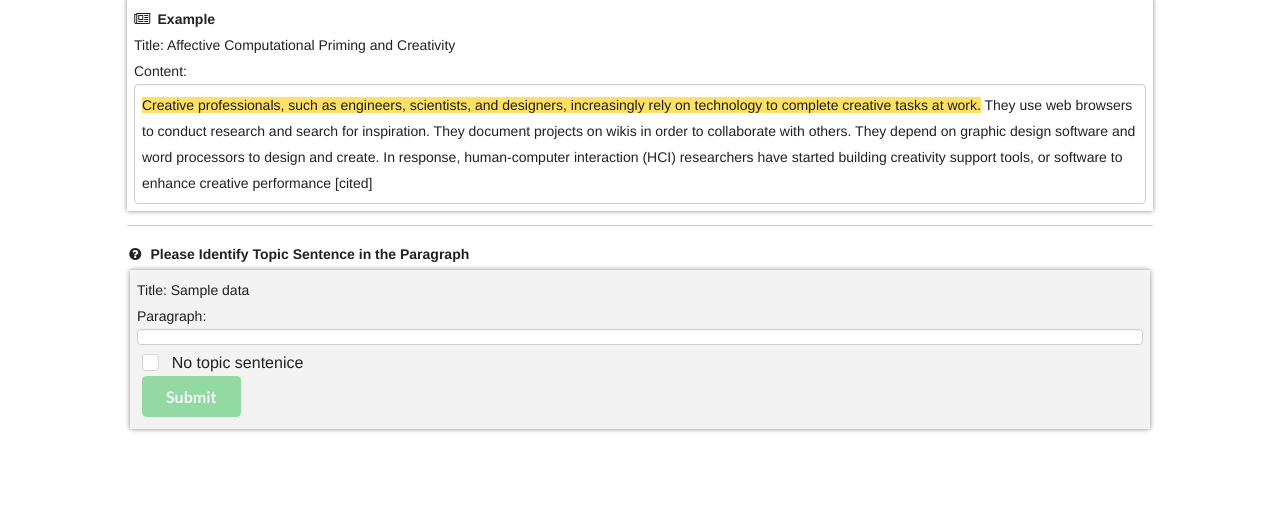
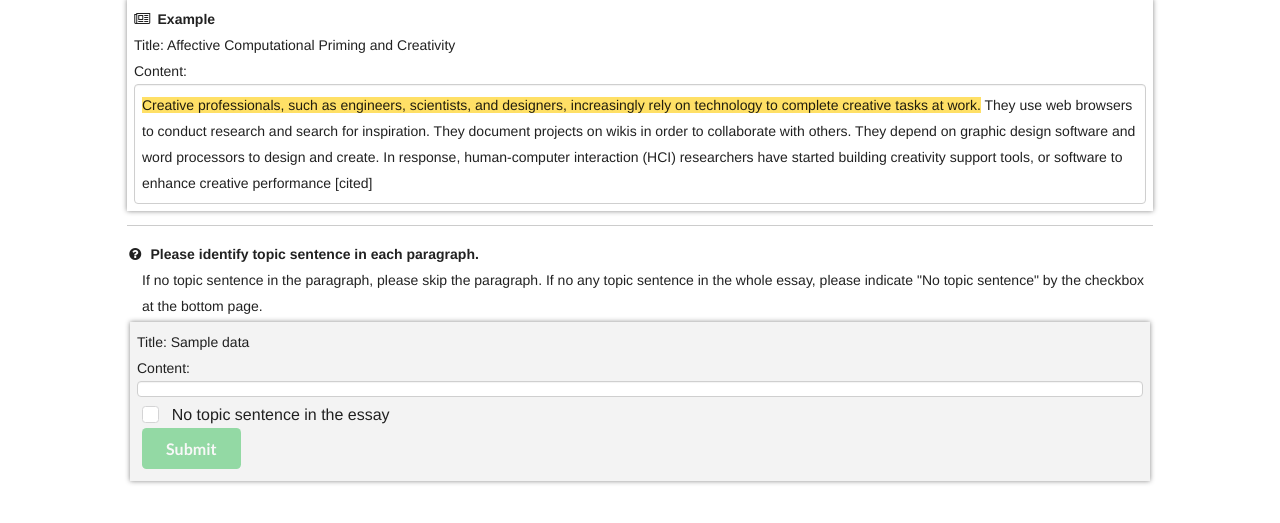
Before and after one commit to janetyc/writingfeedback, a Flask app: template crowdtask/templates/topic_task.html in a window 1280 px wide. Shown: the part 178-701 px from the top of the page. Run offline with Flask 2, Linux system fonts and the light colour scheme; the template is opened without the code that fills it: most values are stand-ins (such as "Sample title", 1, 10 or a date in 2020); parts of the project's set-up code (start-up, migrations or seed data) failed here and were passed over; some libraries are stand-ins or nearby versions.

Commit message:
improve description in topic task

```diff
--- a/crowdtask/static/css/main.css
+++ b/crowdtask/static/css/main.css
@@ -216,6 +216,9 @@ body {
     list-style: disc inside none;
     margin-left: 10px;
     padding-left: 5px;
+}
+.block-des{
+    margin-left: 15px;
 }
 /* ==============
     MOBILE: Menu
--- a/crowdtask/templates/topic_task.html
+++ b/crowdtask/templates/topic_task.html
@@ -20,10 +20,12 @@
     </div>
     <hr>
     <div class="problem-area">
-        <div><i class="help circle icon"></i><span class="block-title">Please Identify Topic Sentence in the Paragraph</span></div>
+        <div><i class="help circle icon"></i><span class="block-title">Please identify topic sentence in each paragraph.</span>
+            <div class="block-des">If no topic sentence in the paragraph, please skip the paragraph. If no any topic sentence in the whole essay, please indicate "No topic sentence" by the checkbox at the bottom page.</div>
+        </div>
         <div class="problem">
             <div>Title: {{ data.title }}</div>
-            <div>Paragraph:</div>
+            <div>Content:</div>
             <div id="working-area" class="content">
                 {% for paragraph in data.content %}
                     {% if data.paragraph_idx %}
@@ -55,7 +57,7 @@
                 <div>
                     <div class="ui checkbox" id="checkEmpty">
                     <input type="checkbox" name="example">
-                    <label>No topic sentenice</label>
+                    <label>No topic sentence in the essay</label>
                     </div>
                 </div>
                 <div id="submitAnswer" class="ui button green">Submit</div>
```
Also changed, not shown: mturk/workflows.py (+5 -2 lines).
